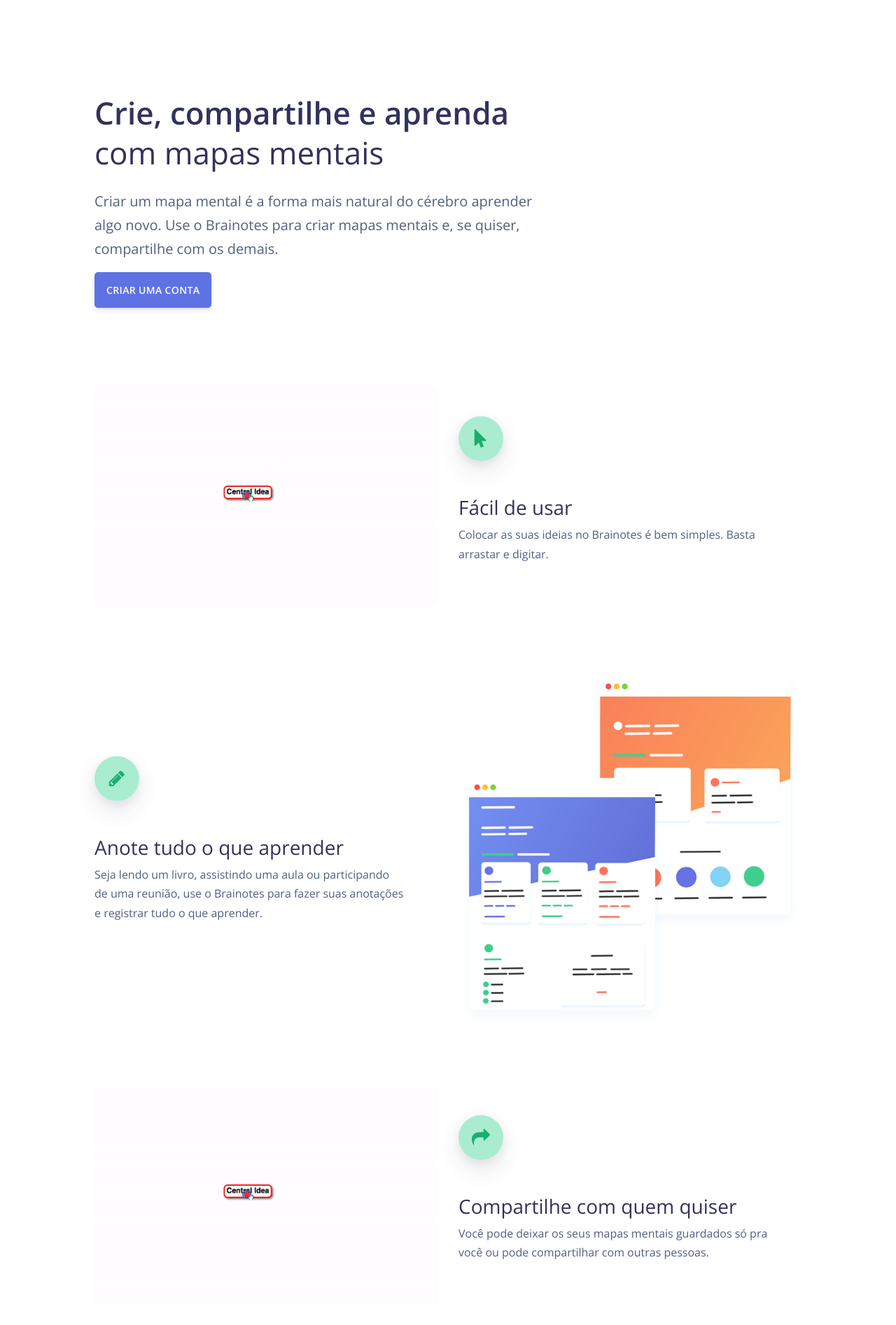
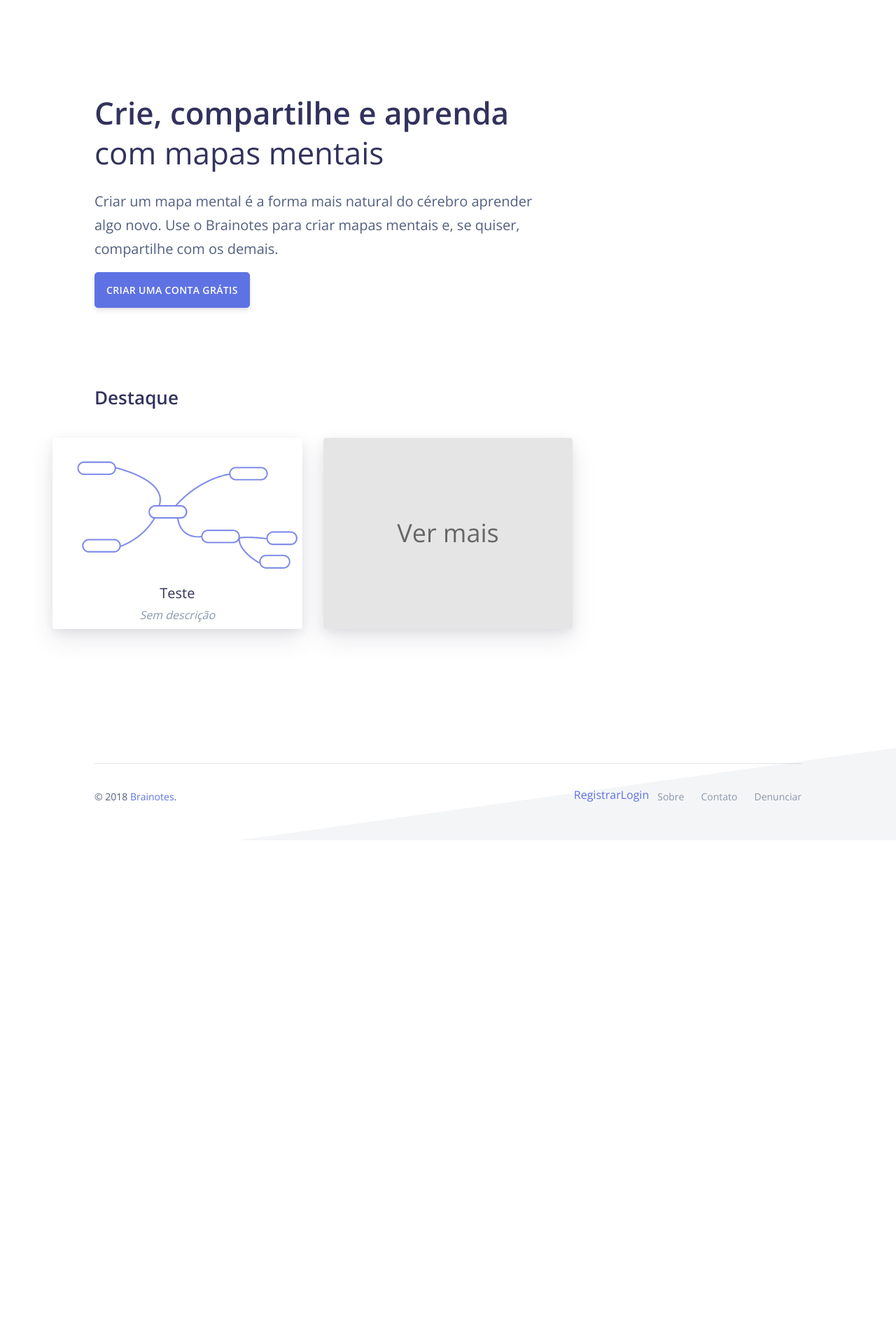
Before and after one commit to pedrocoloma/django-mindmaps, a Django app: page / in a window 1280 px wide. Shown: the part 130-2024 px from the top of the page at 70% size. After the commit the page ends 1276 px from the top, so only its background shows below. Run offline with Django 3.2, Linux system fonts and the light colour scheme; data comes from the database, SQL or seed files in the repository; both versions use the stored data as it was before the commit; some libraries are stand-ins or nearby versions.

Commit message:
Minimized logged out home

```diff
--- a/mindmaps/templates/maps/base.html
+++ b/mindmaps/templates/maps/base.html
@@ -199,7 +199,7 @@
                                   <div class="input-group-prepend">
                                       <span class="input-group-text"><i class="ni ni-lock-circle-open"></i></span>
                                   </div>
-                                  <input class="form-control" placeholder="Senha" type="password" name="password2" required id="id_password2">
+                                  <input class="form-control" placeholder="Repita a senha" type="password" name="password2" required id="id_password2">
                               </div>
                           </div>
                           <div class="text-center">
--- a/mindmaps/templates/maps/index.html
+++ b/mindmaps/templates/maps/index.html
@@ -29,7 +29,7 @@ Brainotes - Crie mapas mentais online
               </h1>
               <p class="lead">Criar um mapa mental é a forma mais natural do cérebro aprender algo novo. Use o Brainotes para criar mapas mentais e, se quiser, compartilhe com os demais.</p>
               <a href="#" class="btn btn-primary btn-lg mb-3 mb-sm-0">
-                  <span class="btn-inner--text" data-toggle="modal" data-target="#signup-form">Criar uma conta</span>
+                  <span class="btn-inner--text" data-toggle="modal" data-target="#signup-form">Criar uma conta grátis</span>
                 </a>
             </div>
           </div>
@@ -39,109 +39,11 @@ Brainotes - Crie mapas mentais online
     <!-- 1st Hero Variation -->
   </div>
 
-  <section class="section section-lg">
-    <div class="container">
-      <div class="row row-grid align-items-center">
-        <div class="col-md-6 order-md-1">
-          <img src="{% static "img/demo.gif" %}" class="img-fluid">
-        </div>
-        <div class="col-md-6 order-md-2">
-          <div class="pr-md-5">
-            <div class="icon icon-lg icon-shape icon-shape-success shadow rounded-circle mb-5">
-              <i class="fa fa-mouse-pointer"></i>
-            </div>
-            <h3>Fácil de usar</h3>
-            <p>Colocar as suas ideias no Brainotes é bem simples. Basta arrastar e digitar.</p>
-          </div>
-        </div>
-      </div>
-    </div>
-  </section>
-
-
-  <section class="section section-lg">
-    <div class="container">
-      <div class="row row-grid align-items-center">
-        <div class="col-md-6 order-md-2">
-          <img src="{% static "img/promo-1.png" %}" class="img-fluid">
-        </div>
-        <div class="col-md-6 order-md-1">
-          <div class="pr-md-5">
-            <div class="icon icon-lg icon-shape icon-shape-success shadow rounded-circle mb-5">
-              <i class="fa fa-pencil"></i>
-            </div>
-            <h3>Anote tudo o que aprender</h3>
-            <p>Seja lendo um livro, assistindo uma aula ou participando de uma reunião, use o Brainotes para fazer suas anotações e registrar tudo o que aprender.</p>
-          </div>
-        </div>
-      </div>
-    </div>
-  </section>
-
-  <section class="section section-lg">
-      <div class="container">
-        <div class="row row-grid align-items-center">
-          <div class="col-md-6 order-md-1">
-            <img src="{% static "img/demo.gif" %}" class="img-fluid">
-          </div>
-          <div class="col-md-6 order-md-2">
-            <div class="pr-md-5">
-              <div class="icon icon-lg icon-shape icon-shape-success shadow rounded-circle mb-5">
-                <i class="fa fa-share"></i>
-              </div>
-              <h3>Compartilhe com quem quiser</h3>
-              <p>Você pode deixar os seus mapas mentais guardados só pra você ou pode compartilhar com outras pessoas.</p>
-            </div>
-          </div>
-        </div>
-      </div>
-    </section>
-
-    <section class="section section-lg">
-      <div class="container">
-        <div class="row row-grid align-items-center">
-          <div class="col-md-6 order-md-2">
-            <img src="{% static "img/promo-1.png" %}" class="img-fluid">
-          </div>
-          <div class="col-md-6 order-md-1">
-            <div class="pr-md-5">
-              <div class="icon icon-lg icon-shape icon-shape-success shadow rounded-circle mb-5">
-                <i class="fa fa-book"></i>
-              </div>
-              <h3>Aprenda com os demais</h3>
-              <p>Aproveite para aprender coisas novas com os mapas mentais publicados por outras pessoas.</p>
-            </div>
-          </div>
-        </div>
-      </div>
-    </section>
-
-  <section class="section section-shaped my-0 overflow-hidden">
-    <div class="shape shape-style-3 bg-gradient-default shape-skew">
-      <span></span>
-      <span></span>
-      <span></span>
-      <span></span>
-    </div>
-    <div class="container pt-lg pb-300">
-      <div class="row text-center justify-content-center">
-        <div class="col-lg-10">
-          <h2 class="display-3 text-white">Aprenda algo novo</h2>
-          <p class="lead text-white">Use os mapas mentais feitos por outras pessoas para aprender algo novo.<br>
-            Quer trabalhar a partir do que já foi feito? Tudo bem! Você pode editar os mapas mentais publicados e salvar na sua própria coleção.</p>
-        </div>
-      </div>
-      <div class="row row-grid mt-5">
-
-      </div>
-    </div>
-  </section>
-
   {% for listing in listings %}
   <section class="section section-lg no-bottom">
       <div class="container">
-        <div class="row row-grid justify-content-center">
-          <div class="col-lg-8 text-center">
+        <div class="row row-grid justify-content-left">
+          <div class="col-lg-8">
             <h2 class="display-4">{{ listing.title }}</h2>
           </div>
         </div>
@@ -158,7 +60,7 @@ Brainotes - Crie mapas mentais online
             <a href="{% url 'map' map.id %}" title="Landing Page">
               <img src="{% if map.imageurl %} {{ map.imageurl }} {% else %} {% static 'img/mindmap-default-icon.png' %} {% endif %}" class="card-img">
               <h5 class="title text-center pt-2">
-                <span class="d-block mb-1">{{ map.title }}</span>
+                <span class="d-block mb-1">{% if map.title %}{{ map.title }} {% else %} <i>Sem título</i>{% endif %}</span>
                 <small class="h6 text-muted">{% if map.description %}{{ map.description|truncatechars:100}} {% else %} <i>Sem descrição</i> {% endif %}</small>
               </h5>
             </a>
--- a/mindmaps/templates/maps/listing.html
+++ b/mindmaps/templates/maps/listing.html
@@ -17,7 +17,7 @@ Brainotes - Crie mapas mentais online
                 <a href="{% url 'map' map.id %}" title="Landing Page">
                   <img src="{% if map.imageurl %} {{ map.imageurl }} {% else %} {% static 'img/mindmap-default-icon.png' %} {% endif %}" class="card-img">
                   <h5 class="title text-center pt-2">
-                    <span class="d-block mb-1">{{ map.title }}</span>
+                    <span class="d-block mb-1">{% if map.title %}{{ map.title }} {% else %} <i>Sem título</i>{% endif %}</span>
                     <small class="h6 text-muted">{% if map.description %} {{ map.description|truncatechars:100 }} {% else %} <i>Sem descrição</i> {% endif %}</small>
                   </h5>
                 </a>
--- a/mindmaps/templates/maps/listings.html
+++ b/mindmaps/templates/maps/listings.html
@@ -25,7 +25,7 @@ Brainotes - Crie mapas mentais online
               <a href="{% url 'map' map.id %}" title="Landing Page">
                 <img src="{% if map.imageurl %} {{ map.imageurl }} {% else %} {% static 'img/mindmap-default-icon.png' %} {% endif %}" class="card-img">
                 <h5 class="title text-center pt-2">
-                  <span class="d-block mb-1">{{ map.title }}</span>
+                  <span class="d-block mb-1">{% if map.title %}{{ map.title }} {% else %} <i>Sem título</i>{% endif %}</span>
                   <small class="h6 text-muted">{% if map.description %} {{ map.description|truncatechars:100 }} {% else %} <i>Sem descrição</i> {% endif %}</small>
                 </h5>
               </a>
--- a/mindmaps/templates/maps/mymaps.html
+++ b/mindmaps/templates/maps/mymaps.html
@@ -26,7 +26,7 @@ Brainotes - Crie mapas mentais online
         </div>
         <div class="col-md-8 col-sm-12">
           <a href="{% url 'map' map.id %}">
-            <h3 class="map-listing-title">{{ map.title }}</h3>
+            <h3 class="map-listing-title">{% if map.title %}{{ map.title }} {% else %} <i>Sem título</i>{% endif %}</h3>
           </a>
           <p class="map-listing-description">{% if map.description %}{{ map.description }} {% else %} <i>Sem descrição</i> {% endif %}</p>
           <p class="map-listing-date">{% if map.lastchange %}{{ map.lastchange }} {% endif %}</p>
```
Also changed, not shown: db.sqlite3 (deleted).
